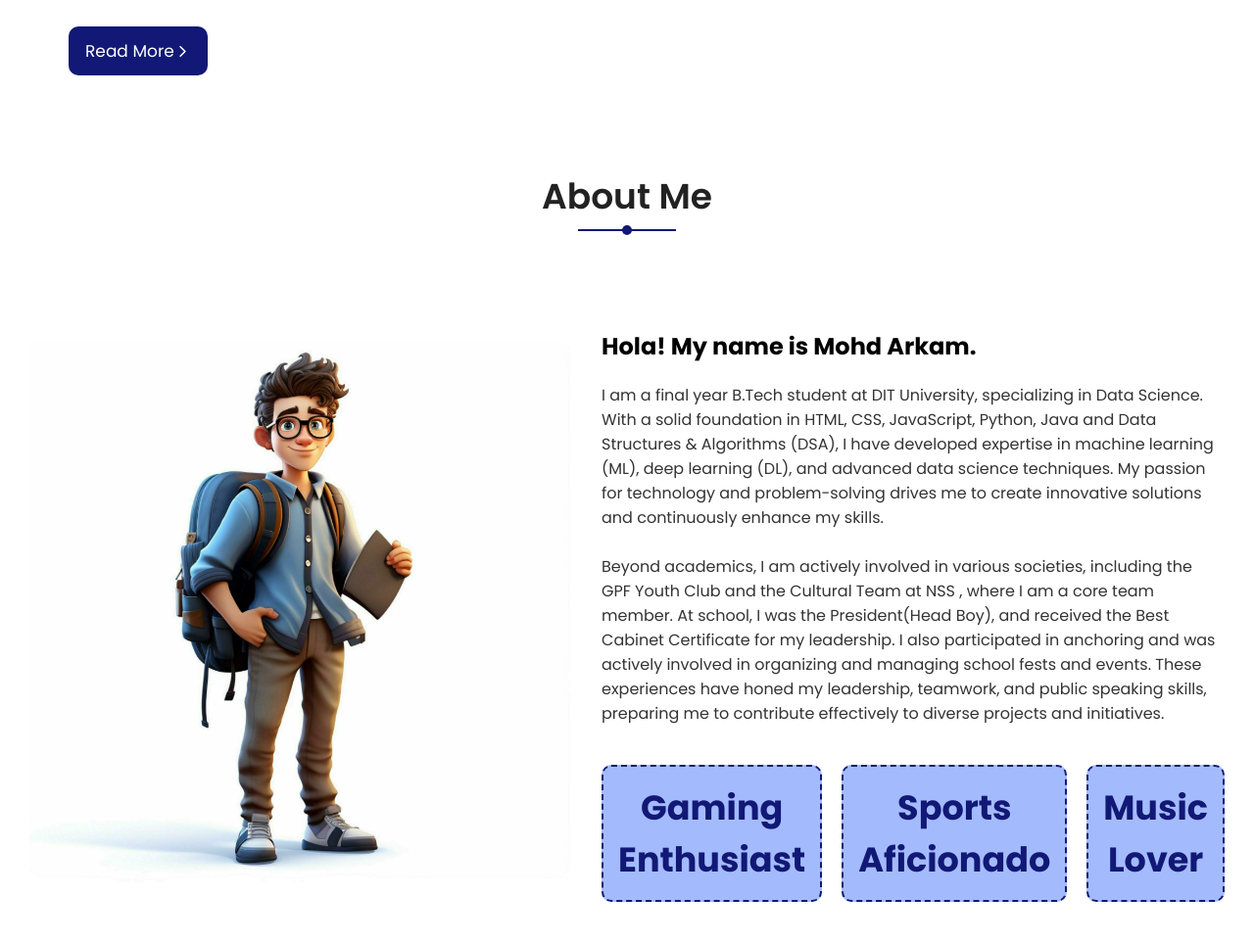
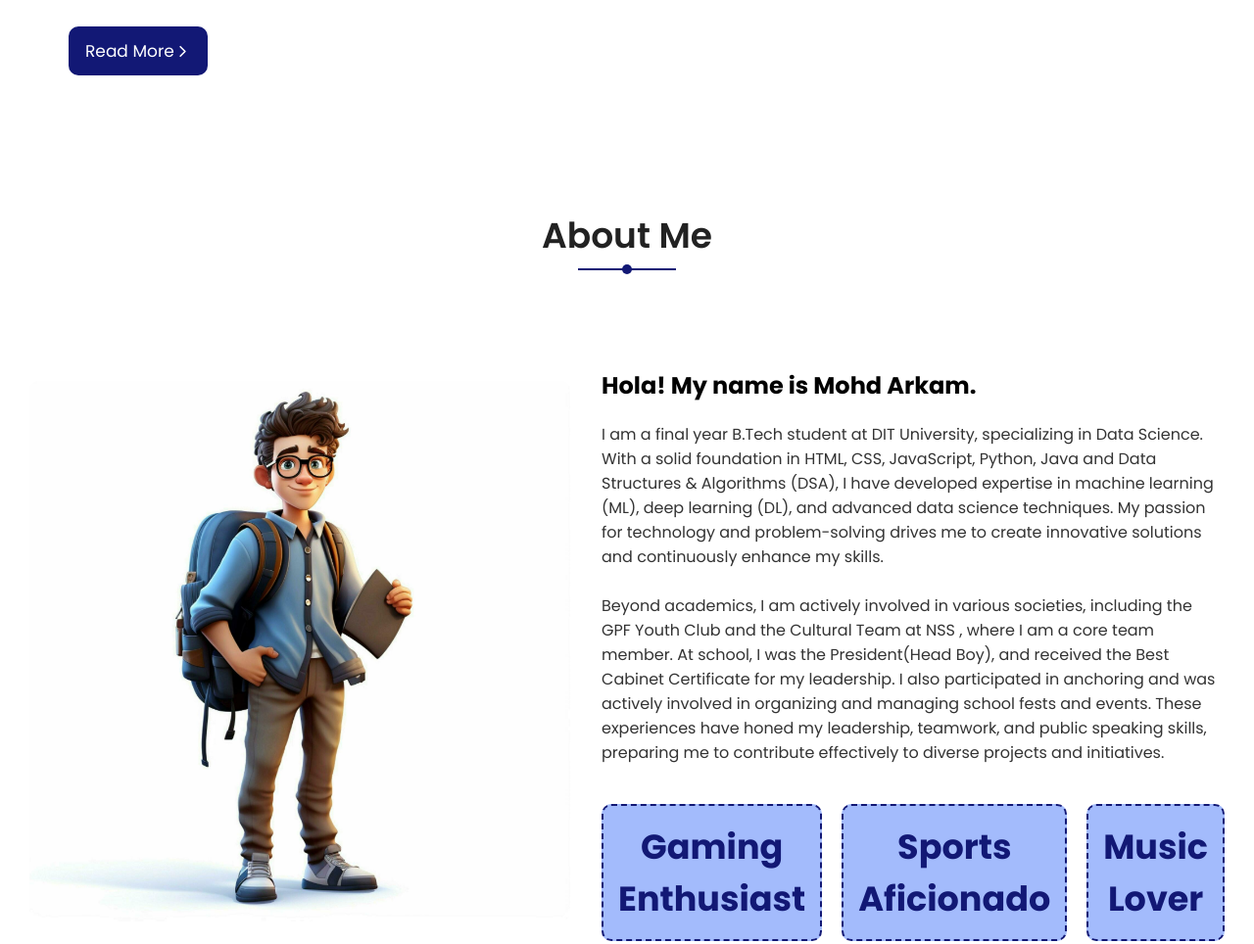
Before and after one commit to arkam2912/Web_Dev_Projects, a plain HTML site: page PortfolioWebsite/index.html in a window 1280 px wide. Shown: the part 604-1568 px from the top of the page at 98% size. Drawn offline with nearby package versions, Linux system fonts and the light colour scheme.

Commit message:
Update style.css

```diff
--- a/PortfolioWebsite/style.css
+++ b/PortfolioWebsite/style.css
@@ -54,7 +54,7 @@ ul {
   height: auto;
 }
 .section {
-  padding: 30px 0;
+  padding: 50px 0;
   opacity: 0;
   transition: opacity var(--scroll-animation-duration) ease-out, transform var(--scroll-animation-duration) ease-out;
 }
```
